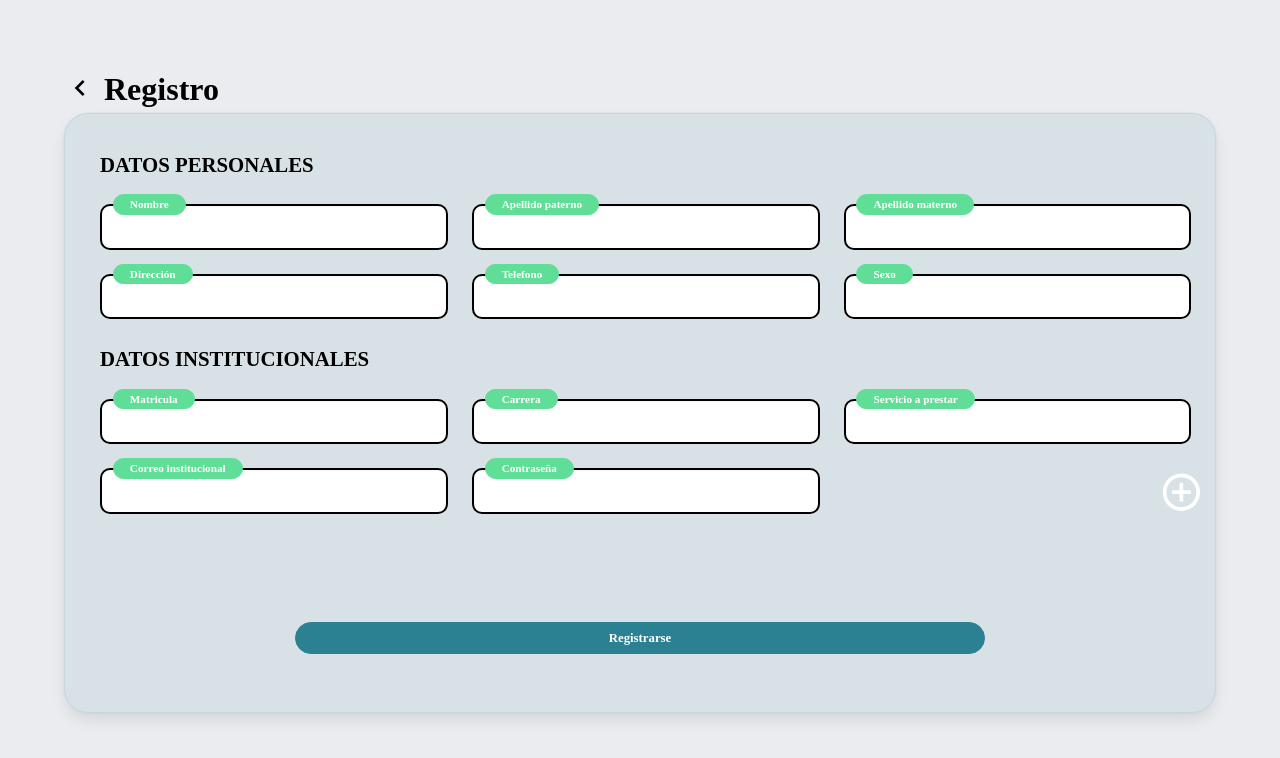
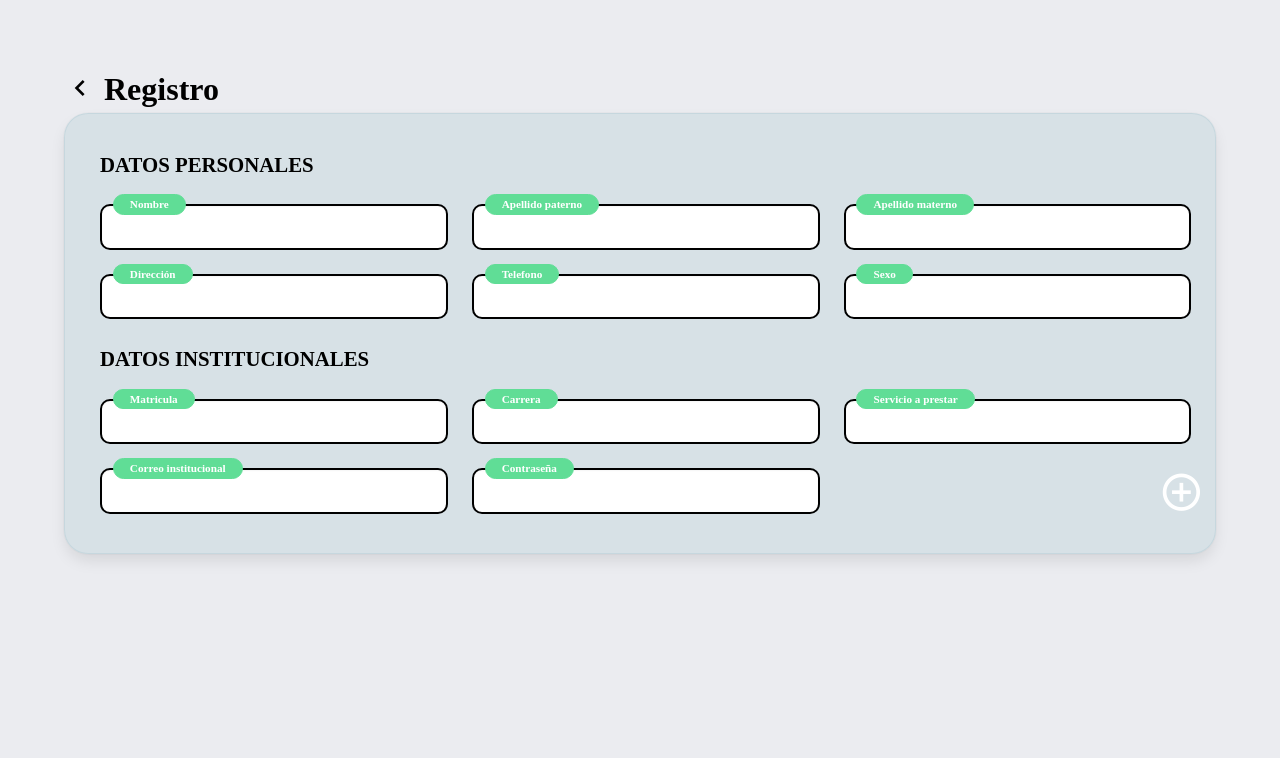
Before and after one commit to sandyCortes/ccai-manager, a React (Create React App) app: page /register in a window 1280 px wide. Shown: the top 758 px of the page. Built offline with nearby package versions, Linux system fonts and the light colour scheme; a web font is replaced by a local one.

Commit message:
add new event for button

```diff
--- a/src/views/Register.js
+++ b/src/views/Register.js
@@ -62,7 +62,10 @@ const Register = () => {
           </div>
           <div className="column is-4">
             <p className="control has-icon-right">
-              <button className="button button-register">
+              <button
+                className="button button-register"
+                onClick={() => goToLink('/SuccesfullRegister')}
+              >
                 <span className="icon is-right">
                   <i className="mdi mdi-plus-circle-outline"></i>
                 </span>
@@ -70,13 +73,6 @@ const Register = () => {
             </p>
           </div>
         </div>
-
-        <div className="buttons-content">
-          <ButtonComponent
-            buttonText="Registrarse"
-            hdlOnClickEvent={() => goToLink('/SuccesfullRegister')}
-          />
-        </div>
       </CardComponent>
     </div>
    )
```
